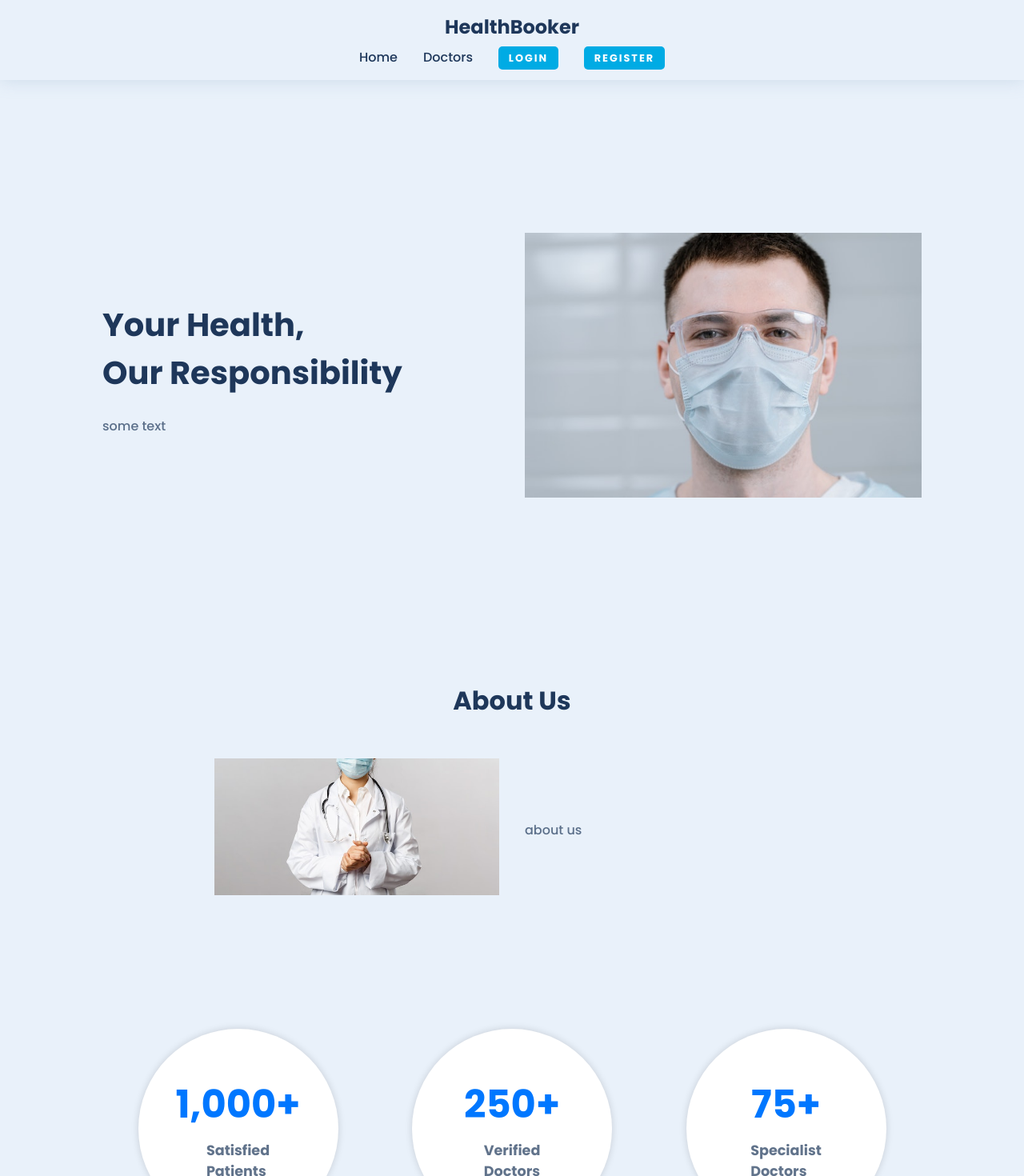
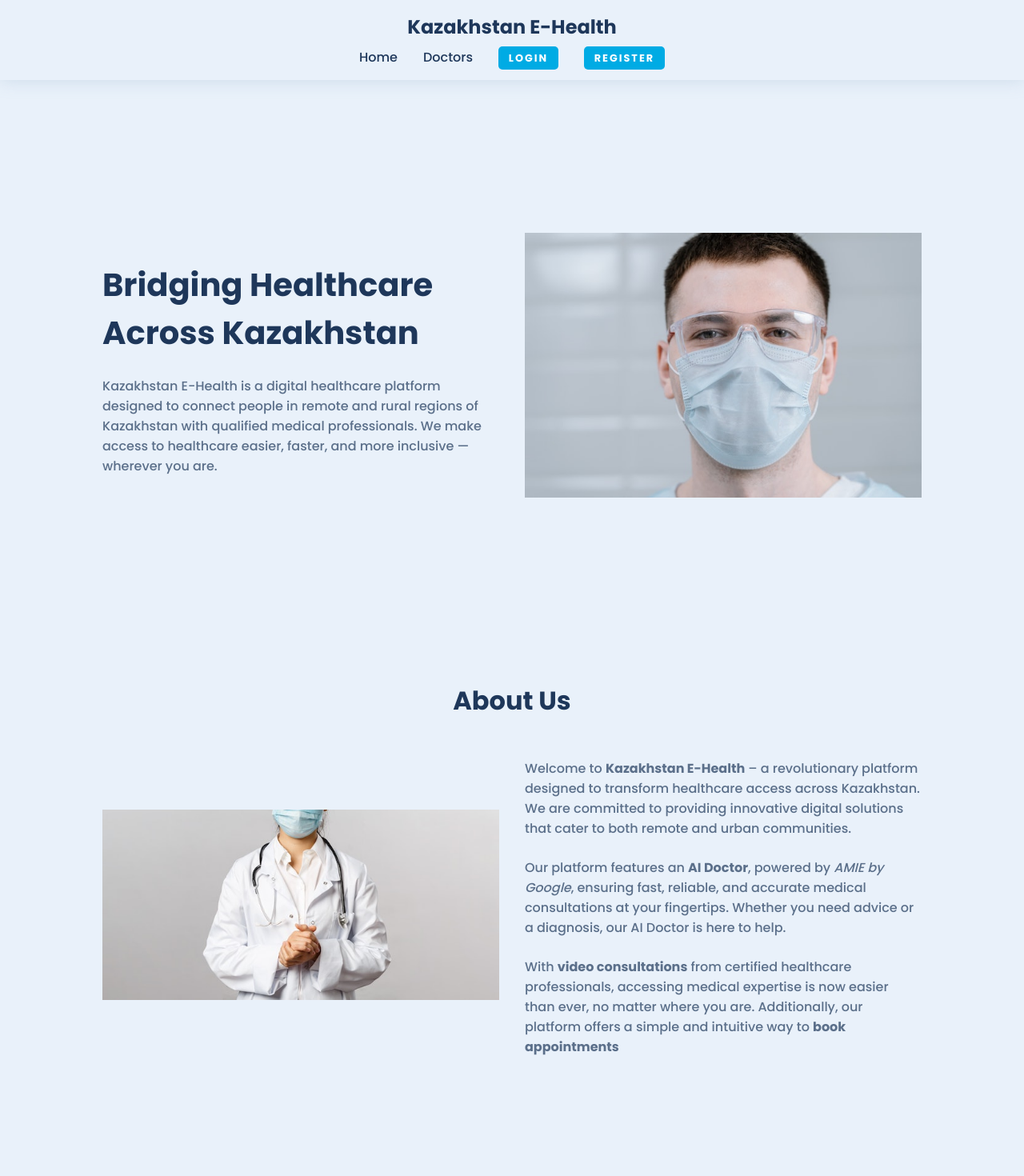
Before and after one commit to sleepingforest100/ehealth-project, a React (Create React App) app in the folder client/: page / in a window 1280 px wide. Shown: the top 1470 px of the page at 80% size. Built offline with nearby package versions, Linux system fonts and the light colour scheme; no server answers.

Commit message:
added AMIE feature

```diff
--- a/client/src/components/AboutUs.jsx
+++ b/client/src/components/AboutUs.jsx
@@ -14,9 +14,17 @@ const AboutUs = () => {
             />
           </div>
           <div className="hero-content">
-            <p>
-              about us
-            </p>
+          <p>
+    Welcome to <strong>Kazakhstan E-Health</strong> – a revolutionary platform designed to transform healthcare access across Kazakhstan. We are committed to providing innovative digital solutions that cater to both remote and urban communities.
+</p>
+
+<p>
+    Our platform features an <strong>AI Doctor</strong>, powered by <em>AMIE by Google</em>, ensuring fast, reliable, and accurate medical consultations at your fingertips. Whether you need advice or a diagnosis, our AI Doctor is here to help.
+</p>
+
+<p>
+    With <strong>video consultations</strong> from certified healthcare professionals, accessing medical expertise is now easier than ever, no matter where you are. Additionally, our platform offers a simple and intuitive way to <strong>book appointments</strong>
+</p>
           </div>
         </div>
       </section>
--- a/client/src/components/Hero.jsx
+++ b/client/src/components/Hero.jsx
@@ -7,11 +7,12 @@ const Hero = () => {
     <section className="hero">
       <div className="hero-content">
         <h1>
-          Your Health, <br />
-          Our Responsibility
+        Bridging Healthcare <br />
+        Across Kazakhstan
         </h1>
         <p>
-          some text
+        Kazakhstan E-Health is a digital healthcare platform designed to connect people in remote and rural regions of Kazakhstan with qualified medical professionals.
+We make access to healthcare easier, faster, and more inclusive — wherever you are.
         </p>
       </div>
       <div className="hero-img">
--- a/client/src/components/Navbar.jsx
+++ b/client/src/components/Navbar.jsx
@@ -29,7 +29,7 @@ const Navbar = () => {
     <header>
       <nav className={iconActive ? "nav-active" : ""}>
         <h2 className="nav-logo">
-          <NavLink to={"/"}>HealthBooker</NavLink>
+          <NavLink to={"/"}>Kazakhstan E-Health</NavLink>
         </h2>
         <ul className="nav-links">
           <li>
```
Also changed, not shown: 25 other files (tests, documents, lock files or other folders).
